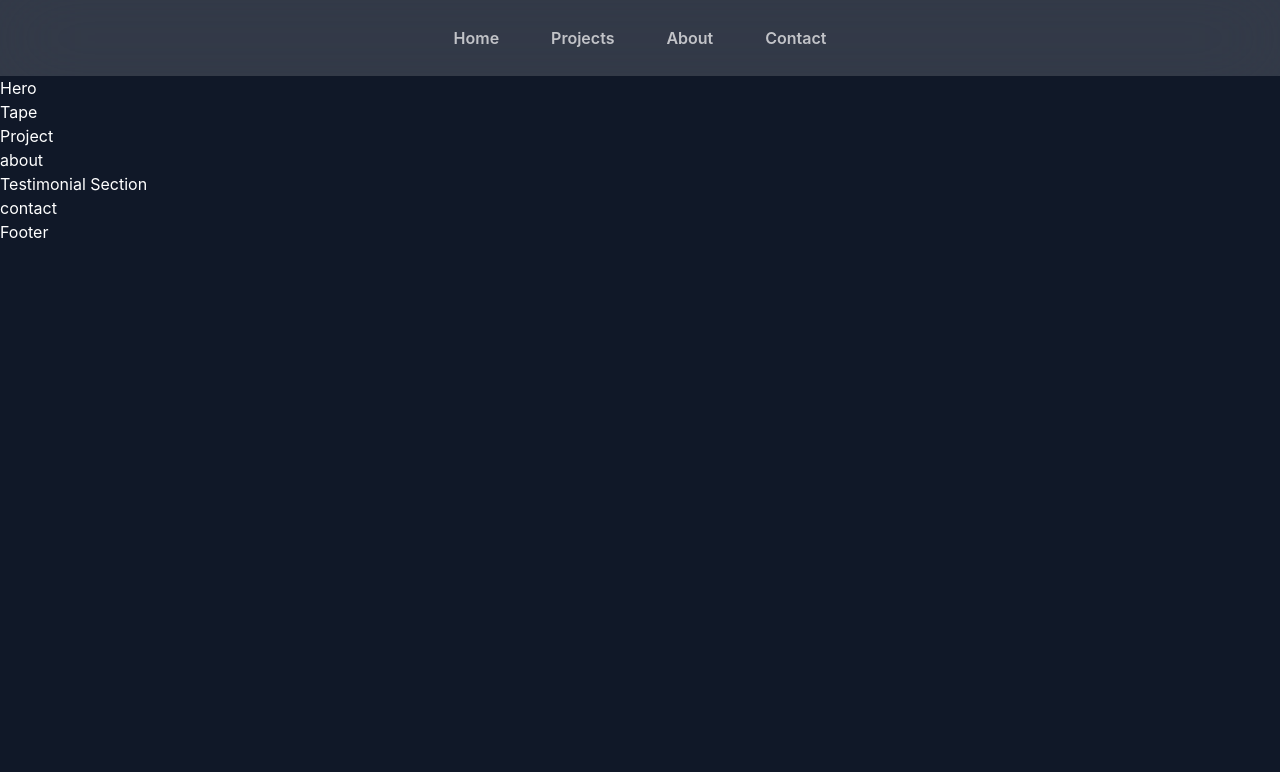
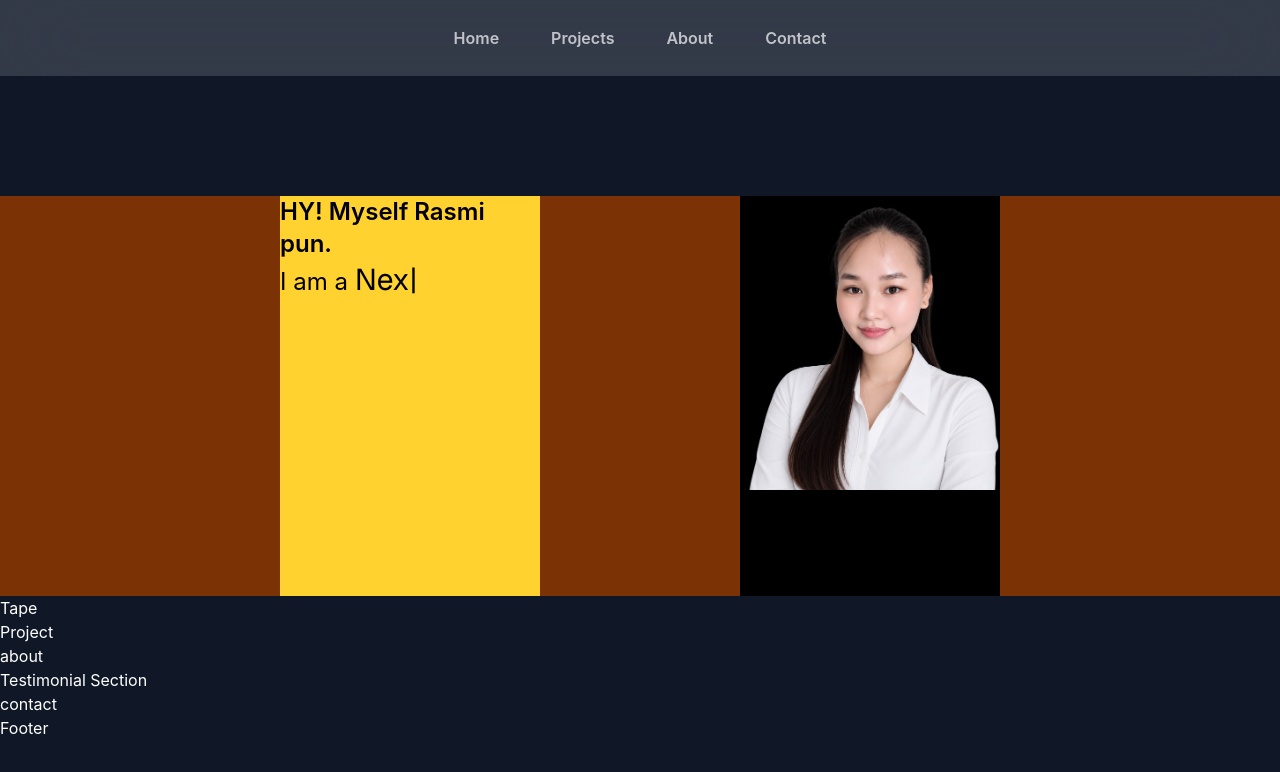
Before and after one commit to Rasmipun/rasmi-portfolio, a Next.js app: page / in a window 1280 px wide. Shown: the top 772 px of the page. Built offline with nearby package versions, Linux system fonts and the light colour scheme.

Commit message:
feat: create auto typing effect in components

```diff
--- /dev/null
+++ b/Components/ui/AutoTypeTitle.jsx
@@ -0,0 +1,77 @@
+// "use client"
+// import { useEffect, useState } from "react";
+
+// const words = ["Frontend Debeloper", "React Developer", "Next.js Developer", "UI/UX Designer"]
+
+// const AutoTypeTitle = () => {
+//     const [wordIndex, setWordIndex] = useState(0); //this keeps track of which word we are currently typing.
+//     const [text, setText] = useState(""); //it stores what is currently display on screen.
+//     const [isDeleting, setIsDeleting] = useState(false); //this contain wheather the word typing or deleting / after one complete other word appears
+
+//     useEffect (() =>  {
+//         const currentword = words[wordIndex];
+
+//         const speed = isDeleting ? 60 : 120;
+
+//         const timer = setTimeout (() => {
+//             if (!isDeleting) {
+//                 setText(currentword.slice(0, text.length +1));
+
+//                 if (text.length + 1 === currentword.length) {
+//                     setTimeout(() => setIsDeleting(true), 1000);
+//                 }
+//                 else {
+//                     setText(currentword.slice(0, text.length - 1));
+
+//                     if (text.length === 0 ) {
+//                         setIsDeleting(false);
+//                         setWordIndex((prev) => (prev + 1) % words.length);
+//                     }
+//                 }
+//             }
+//         },speed);
+
+//             return () => clearTimeout(timer);
+//         }, [text, isDeleting, wordIndex]);
+
+
+
+//             return (
+//                 <span className="text-primary">
+//                     {text}
+//                     <span className="animate-pulse">|</span>
+//                 </span>
+//     );
+// };
+
+// export default AutoTypeTitle;
+
+"use client"
+
+import { TypeAnimation } from 'react-type-animation';
+
+
+
+const AutoTypeTitle = () => {
+  return (
+    <TypeAnimation
+      sequence={[
+        // Same substring at the start will only be typed out once, initially
+        'Frontend Developer',
+        1000, // wait 1s before replacing " Frontend Developer" with "React Develope"
+        '  React Developer',
+        1000,
+        '  Nextjs Developer',
+        1000,
+        '  UI/UX Designer ',
+        1000
+      ]}
+      wrapper="span"
+      speed={50}
+      style={{ fontSize: '30px', display: 'inline-block', fontFamily: "var(--font-geist-sans)", }}
+      repeat={Infinity}
+    />
+  );
+};
+
+export default AutoTypeTitle;
--- /dev/null
+++ b/Components/ui/ImageContainer.tsx
@@ -0,0 +1,9 @@
+const ImageContainer = () => {
+    return (
+        <div className= "w-[100%]">
+
+        </div>
+    )
+};
+
+export default ImageContainer;
--- a/app/page.tsx
+++ b/app/page.tsx
@@ -9,7 +9,7 @@ import { ContactSection } from "@/sections/Contact";
 
 export default function Home() {
   return (
-<div>
+  <div>
   <HeaderSection />
   <HeroSection />
   <TapeSection />
--- a/package.json
+++ b/package.json
@@ -15,6 +15,7 @@
     "next": "^16.3.0",
     "react": "^19.2.8",
     "react-dom": "^19.2.8",
+    "react-type-animation": "^3.2.0",
     "tailwind-merge": "^3.6.0"
   },
   "devDependencies": {
--- a/sections/Hero.tsx
+++ b/sections/Hero.tsx
@@ -1,6 +1,27 @@
+import Image from "next/image";
+import AutoTypeTitle from './../Components/ui/AutoTypeTitle';
+
 const HeroSection = () => {
     return (
-        <h1>Hero</h1>
+
+            <section className=" flex justify-between px-70 mt-30 h-100 gap-50 bg-amber-900 ">
+               <div className=" bg-amber-300 w-full text-black text-2xl">
+                   <h1 className="font-semibold">HY! Myself Rasmi pun.</h1>
+                   I am a  <AutoTypeTitle />
+               </div>
+
+                <div className="w-full h-full bg-black">
+                <Image
+                    src="/Image/rasmi.png"
+                    alt="Profile of rasmi"
+                    width={300}
+                    height={300}
+                    className=""
+                    loading="eager" //Load this image immediately instead of waiting.
+                    />
+                </div>
+
+            </section>
     )
 }
 
```
Also changed, not shown: public/Image/rasmi.png (added), 1 other file (tests, documents, lock files or other folders).
